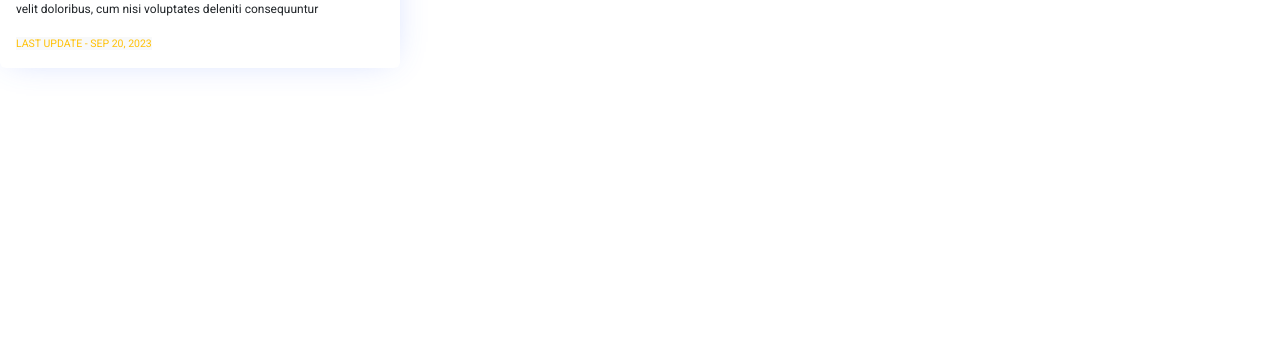
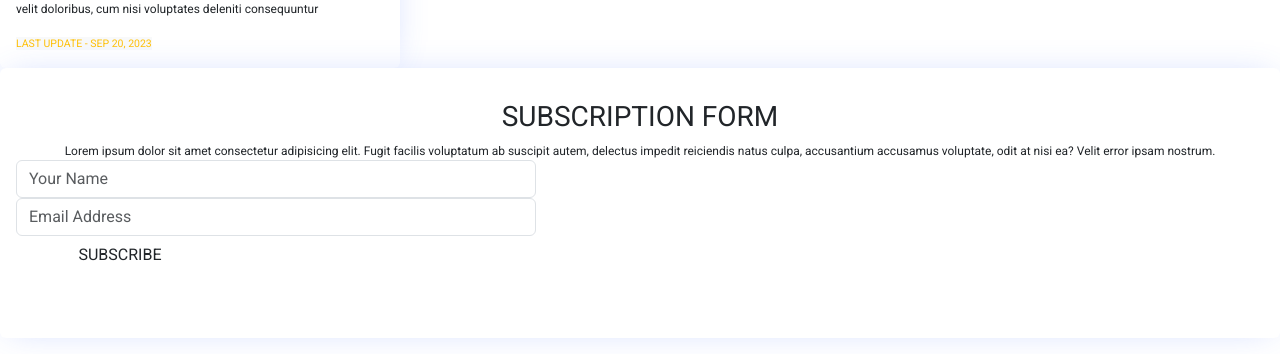
Before and after one commit to Sh3sh3/Angular, an Angular app in the folder blog-app/: page / in a window 1280 px wide. Shown: the part 598-952 px from the top of the page. Built offline with nearby package versions, Linux system fonts and the light colour scheme.

Commit message:
card desing

```diff
--- a/blog-app/src/app/app.component.html
+++ b/blog-app/src/app/app.component.html
@@ -4,8 +4,8 @@
 
 
 <div class="app-body">
-
     <app-post-card></app-post-card>
+    <app-subscription-form></app-subscription-form>
 
 </div>
 
--- a/blog-app/src/app/subscription-form/subscription-form.component.css
+++ b/blog-app/src/app/subscription-form/subscription-form.component.css
@@ -0,0 +1,5 @@
+.card{
+    border-color: var(--secondary-color);
+    border: none;
+    box-shadow: 0px 0px 33px -10px rgba(71,114,254,0.3);
+}
--- a/blog-app/src/app/subscription-form/subscription-form.component.html
+++ b/blog-app/src/app/subscription-form/subscription-form.component.html
@@ -1 +1,23 @@
-<p>subscription-form works!</p>
+<div class="card">
+    <div class="card-body">
+        <div class="text-center mt-3 mb-5">
+            <h3>SUBSCRIPTION FORM</h3>
+            <p class="m-auto subs-text"> Lorem ipsum dolor sit amet consectetur adipisicing elit. Fugit facilis voluptatum ab suscipit autem, delectus impedit reiciendis natus culpa, accusantium accusamus voluptate, odit at nisi ea? Velit error ipsam nostrum.</p>
+            <form action="" class="form-inline mb-5">
+
+                <div class="form-group col-md-5">
+                    <input type="text" class="form-control" placeholder="Your Name">
+                </div>
+                <div class="form-group col-md-5">
+                    <input type="text" class="form-control" placeholder="Email Address">
+                </div>
+
+                <div class="col-md-2">
+                    <button class="btn btm-info btn-block btn-sub">SUBSCRIBE</button>
+                </div>
+
+            </form>
+
+        </div>
+    </div>
+</div>
```
